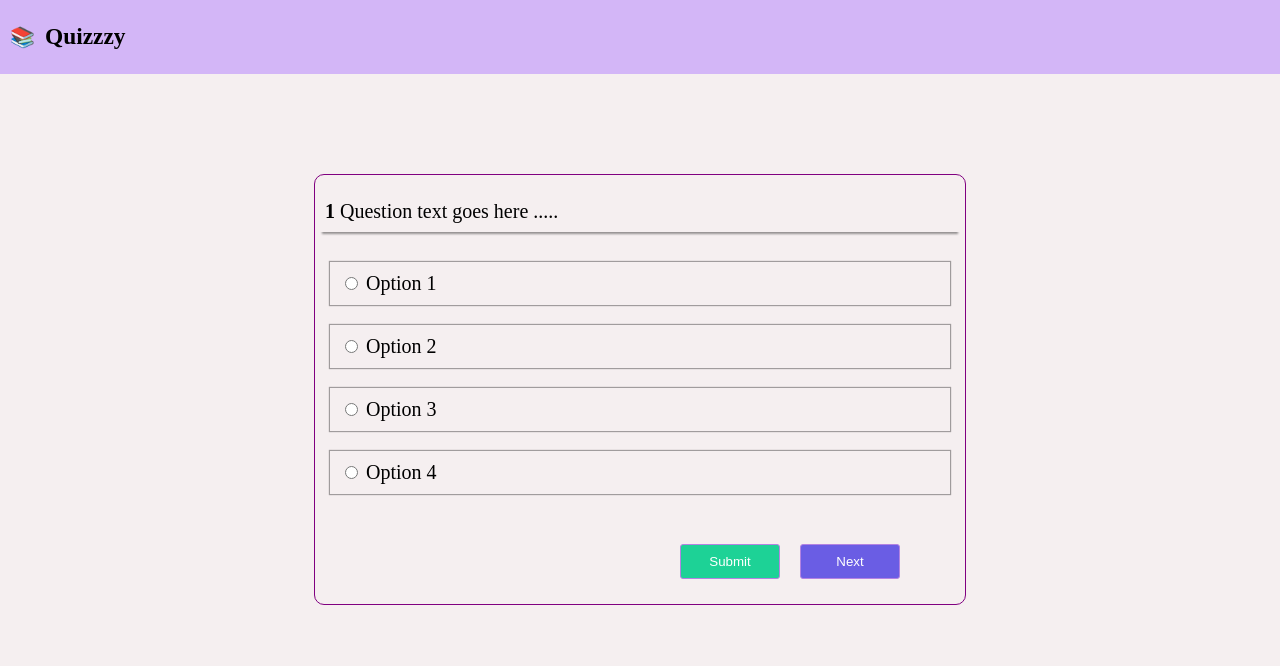
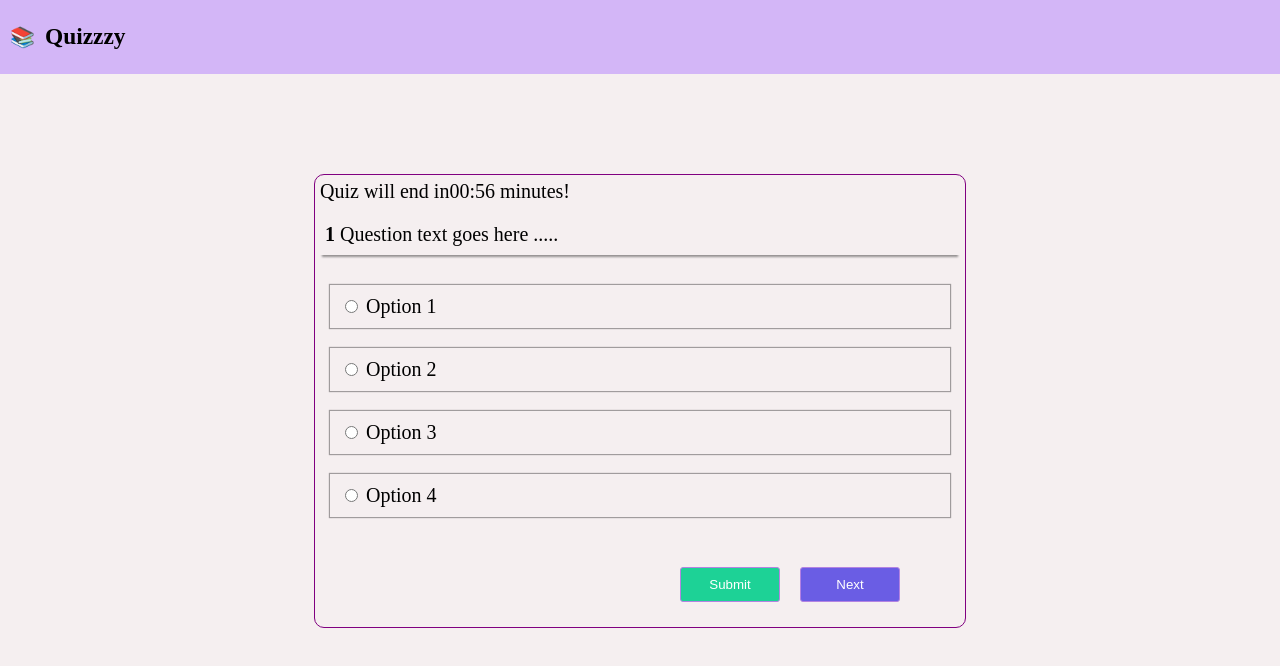
Before and after one commit to frazakhtar/Quizee, a website built with Vite: page src/quiz/quiz.html in a window 1280 px wide. Built offline with nearby package versions, Linux system fonts and the light colour scheme.

Commit message:
timer-code

```diff
--- a/src/quiz/quiz.html
+++ b/src/quiz/quiz.html
@@ -5,7 +5,7 @@
   <meta charset="UTF-8">
   <meta name="viewport" content="width=device-width, initial-scale=1.0">
   <link rel="stylesheet" href="quiz.scss" />
-
+  <script src = "quiz.js"></script>
   <title>Document</title>
 </head>
 
@@ -19,6 +19,7 @@
     </div>
 
     <section class='quiz-section'>
+      <div>Quiz will end in<span id="time">01:00</span> minutes!</div>
       <div class="qstn">
         <label for='serial-num'><b>1</b></label>
         <text>Question text goes here .....</text>
--- a/src/quiz/quiz.js
+++ b/src/quiz/quiz.js
@@ -0,0 +1,23 @@
+
+function startTimer(duration, display) {
+    var timer = duration, minutes, seconds;
+    setInterval(function () {
+        minutes = parseInt(timer / 60, 10);
+        seconds = parseInt(timer % 60, 10);
+
+        minutes = minutes < 10 ? "0" + minutes : minutes;
+        seconds = seconds < 10 ? "0" + seconds : seconds;
+
+        display.textContent = minutes + ":" + seconds;
+
+        if (--timer < 0) {
+            window.location.pathname="./index.html"
+        }
+    }, 1000);
+}
+
+window.onload = function () {
+    var fiveMinutes = 60 * 1,
+        display = document.querySelector('#time');
+    startTimer(fiveMinutes, display);
+};
```
